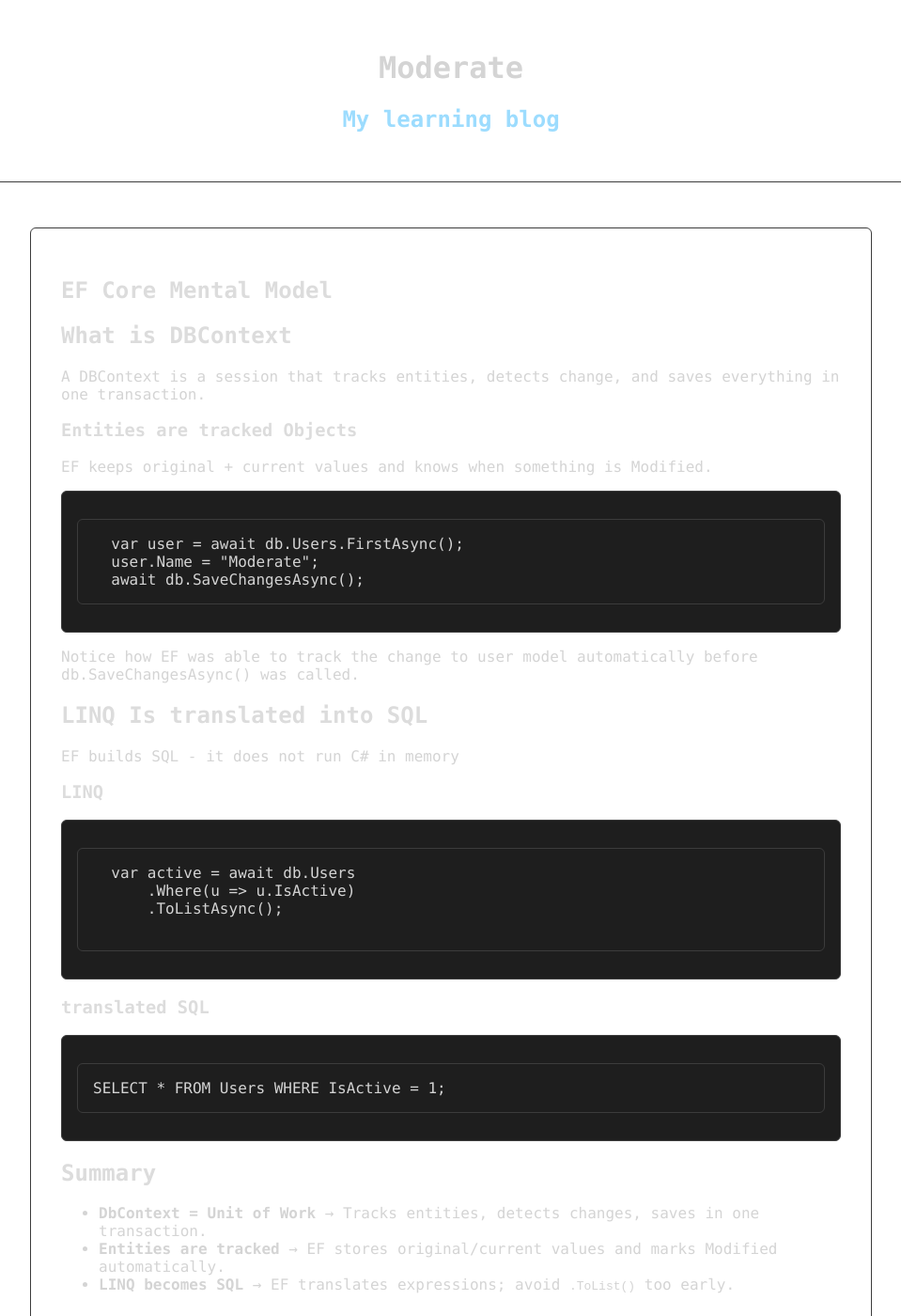
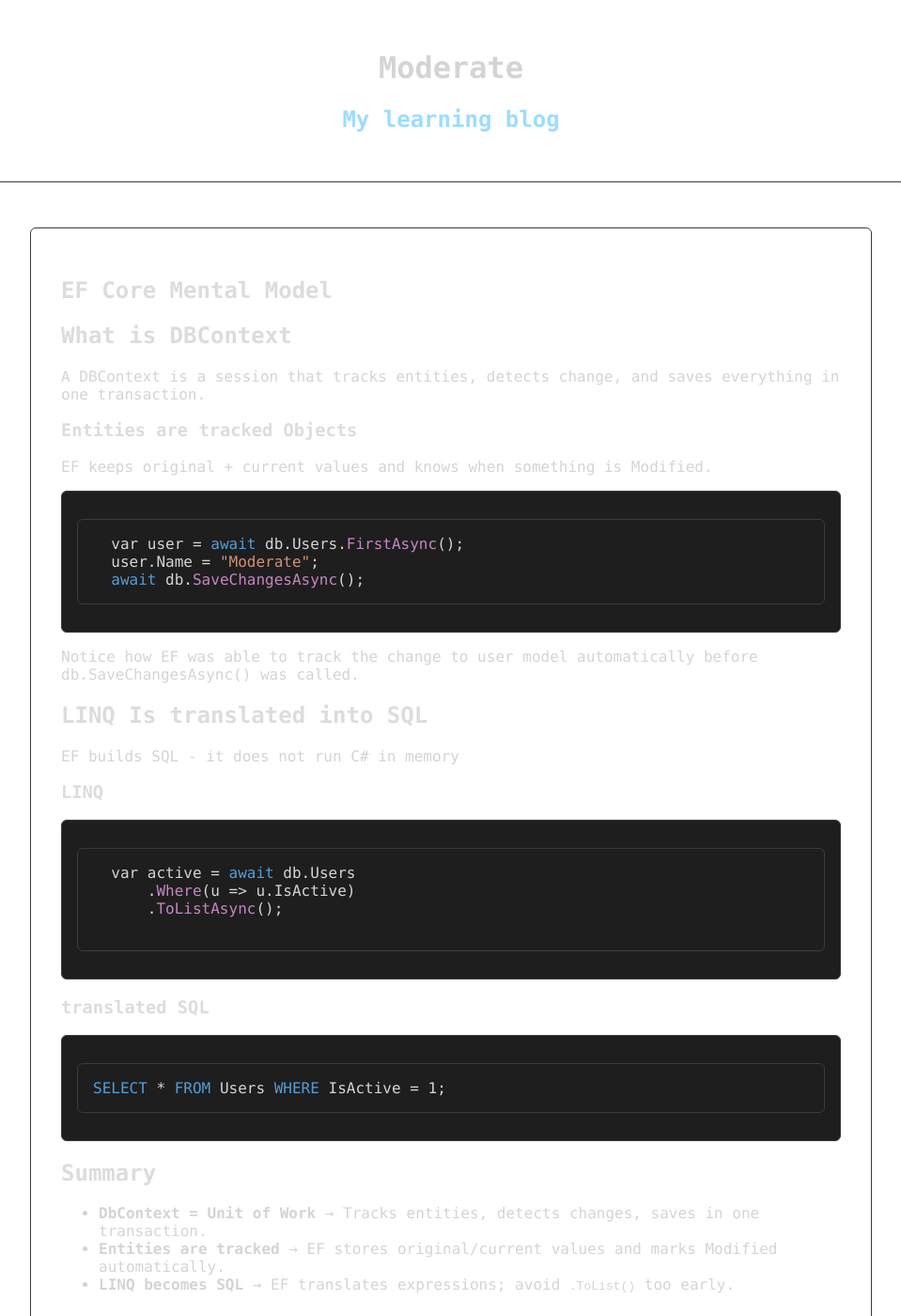
Before and after one commit to moderategamer/moderategamer.github.io, a Jekyll site: the page built from ef-core/ef-core-model.md, in a window 1280 px wide and 1400 px high. Shown: the whole window at 94% size, without its empty margins (160-1119 px from the left). Built offline with Jekyll 4.4.1, drawn with Linux system fonts in a browser that asks for light colours.

Commit message:
Fix code block formatting in ef-core-model.md
Updated code blocks in ef-core-model.md to use proper syntax highlighting for C# and SQL.

````diff
--- a/ef-core/ef-core-model.md
+++ b/ef-core/ef-core-model.md
@@ -11,7 +11,7 @@ A DBContext is a session that tracks entities, detects change, and saves everyth
 ### Entities are tracked Objects
 EF keeps original + current values and knows when something is Modified.
 
-```
+```csharp
   var user = await db.Users.FirstAsync();
   user.Name = "Moderate";
   await db.SaveChangesAsync();
@@ -24,7 +24,7 @@ EF builds SQL - it does not run C# in memory
 
 ### LINQ
 
-```
+```csharp
   var active = await db.Users
       .Where(u => u.IsActive)
       .ToListAsync();
@@ -33,7 +33,7 @@ EF builds SQL - it does not run C# in memory
 
 ### translated SQL
 
-```
+```sql
 SELECT * FROM Users WHERE IsActive = 1;
 ```
 
````
